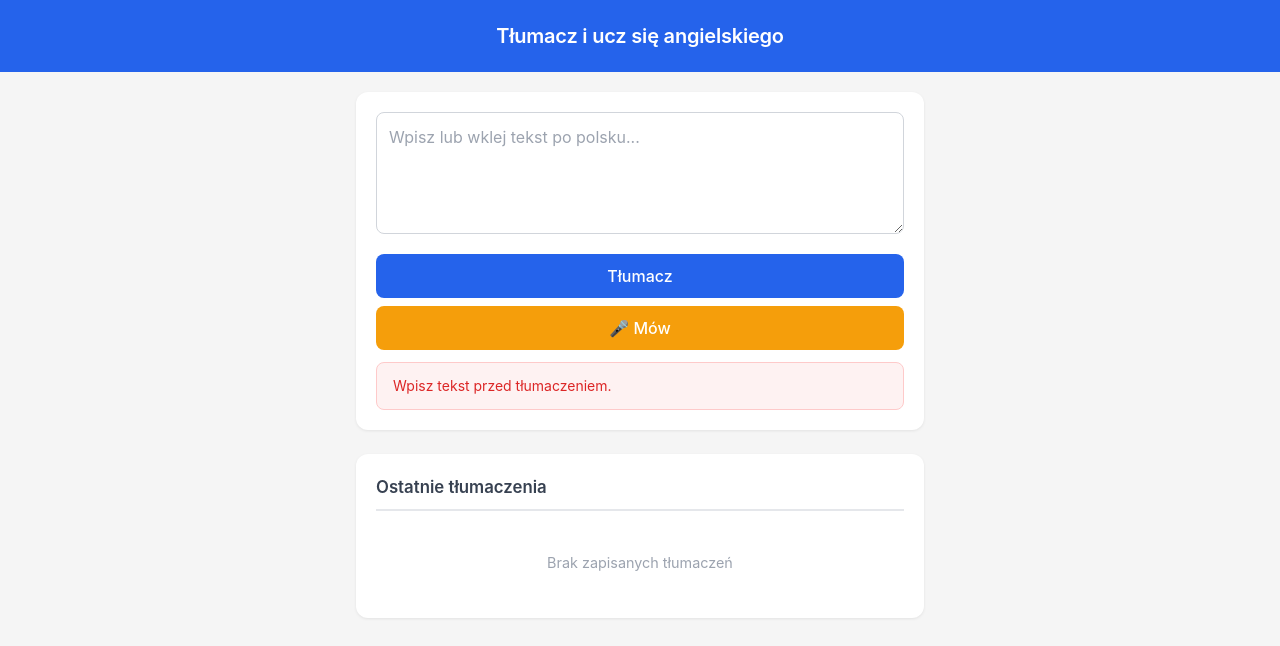
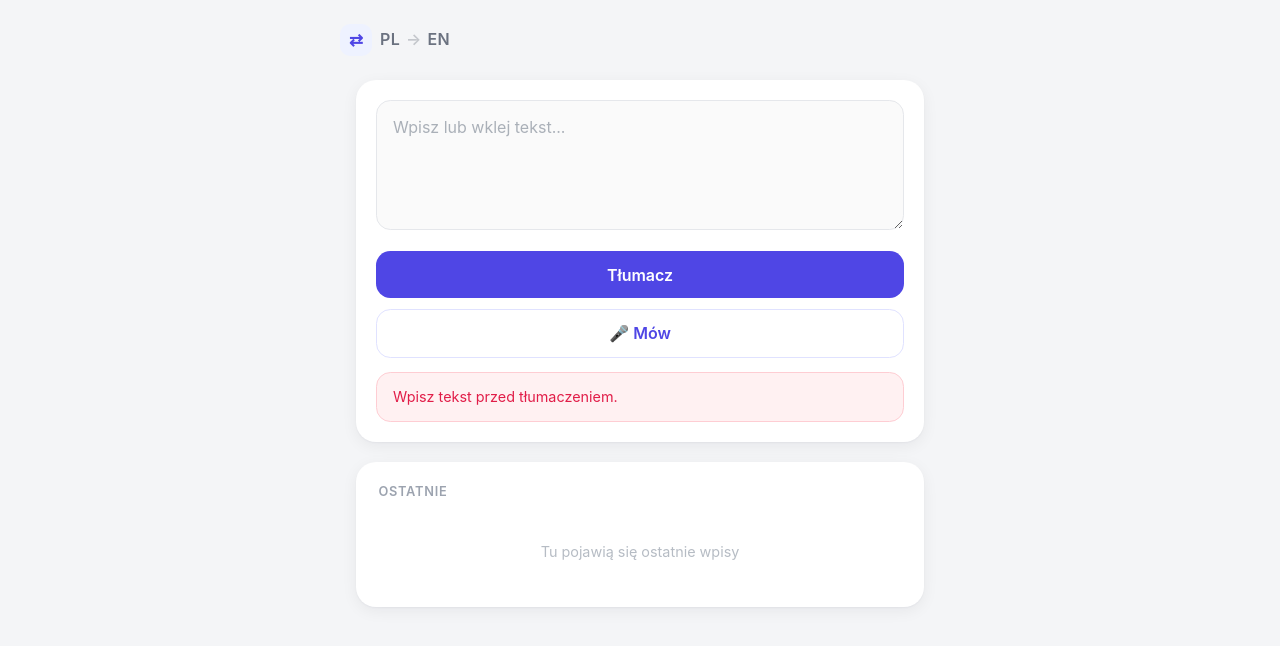
Before and after one commit to remigiuszdabrowski104-png/voice-translator, a plain HTML site: page frontend/index.html in a window 1280 px wide. Both pictures are taken after a click on the button "Tłumacz". Drawn offline with Linux system fonts and the light colour scheme.

Commit message:
design: nowy wyglad (jasny minimalizm) + neutralny naglowek PL-EN

```diff
--- a/frontend/index.html
+++ b/frontend/index.html
@@ -3,12 +3,15 @@
 <head>
     <meta charset="UTF-8">
     <meta name="viewport" content="width=device-width, initial-scale=1.0">
-    <title>Tłumacz i ucz się</title>
+    <title>PL → EN</title>
     <link rel="stylesheet" href="style.css">
 </head>
 <body>
     <header class="header">
-        <h1>Tłumacz i ucz się angielskiego</h1>
+        <div class="header-inner">
+            <span class="header-logo" aria-hidden="true">⇄</span>
+            <span class="header-title">PL <span class="header-arrow">→</span> EN</span>
+        </div>
     </header>
 
     <main class="container">
@@ -16,7 +19,7 @@
             <textarea
                 id="source-text"
                 class="textarea"
-                placeholder="Wpisz lub wklej tekst po polsku..."
+                placeholder="Wpisz lub wklej tekst..."
                 maxlength="5000"
                 rows="4"
             ></textarea>
@@ -45,7 +48,7 @@
         </section>
 
         <section class="history-section">
-            <h2 class="history-header">Ostatnie tłumaczenia</h2>
+            <h2 class="history-header">Ostatnie</h2>
             <ul id="history-list" class="history-list"></ul>
         </section>
     </main>
--- a/frontend/style.css
+++ b/frontend/style.css
@@ -12,76 +12,116 @@ html {
 body {
     font-family: -apple-system, BlinkMacSystemFont, "Segoe UI", Roboto, Oxygen,
         Ubuntu, Cantarell, "Helvetica Neue", Arial, sans-serif;
-    background-color: #f5f5f5;
-    color: #1a1a1a;
+    background-color: #f4f5f7;
+    color: #1c1c1e;
     line-height: 1.6;
     min-height: 100vh;
+    -webkit-font-smoothing: antialiased;
 }
 
+/* ---------- Nagłówek (neutralny PL → EN) ---------- */
+
 .header {
-    background-color: #2563eb;
-    color: #ffffff;
-    padding: 1.25rem 1rem;
-    text-align: center;
+    padding: 1.5rem 1rem 0.5rem;
 }
 
-.header h1 {
-    font-size: 1.25rem;
+.header-inner {
+    max-width: 600px;
+    margin: 0 auto;
+    display: flex;
+    align-items: center;
+    gap: 0.5rem;
+}
+
+.header-logo {
+    width: 32px;
+    height: 32px;
+    border-radius: 10px;
+    background: #eef2ff;
+    color: #4f46e5;
+    display: inline-flex;
+    align-items: center;
+    justify-content: center;
+    font-size: 1.05rem;
     font-weight: 600;
-    letter-spacing: -0.01em;
 }
+
+.header-title {
+    font-size: 1rem;
+    font-weight: 600;
+    color: #6b7280;
+    letter-spacing: 0.02em;
+}
+
+.header-arrow {
+    color: #c4c7cc;
+    margin: 0 0.1rem;
+}
+
+/* ---------- Układ ---------- */
 
 .container {
     max-width: 600px;
     margin: 0 auto;
-    padding: 1.25rem 1rem 2rem;
+    padding: 1rem 1rem 2.5rem;
 }
 
 .translate-section {
     background: #ffffff;
-    border-radius: 0.75rem;
+    border-radius: 1.25rem;
     padding: 1.25rem;
-    box-shadow: 0 1px 3px rgba(0, 0, 0, 0.08);
-    margin-bottom: 1.5rem;
+    box-shadow: 0 1px 2px rgba(16, 24, 40, 0.04),
+        0 4px 16px rgba(16, 24, 40, 0.06);
+    margin-bottom: 1.25rem;
 }
+
+/* ---------- Pole tekstowe ---------- */
 
 .textarea {
     width: 100%;
-    border: 1.5px solid #d1d5db;
-    border-radius: 0.5rem;
-    padding: 0.75rem;
+    border: 1px solid #e5e7eb;
+    border-radius: 0.9rem;
+    padding: 0.9rem 1rem;
     font-size: 1rem;
     font-family: inherit;
-    line-height: 1.5;
+    line-height: 1.55;
     resize: vertical;
-    transition: border-color 0.15s ease;
-    background: #ffffff;
-    color: #1a1a1a;
+    transition: border-color 0.15s ease, box-shadow 0.15s ease;
+    background: #fafafa;
+    color: #1c1c1e;
 }
 
 .textarea:focus {
     outline: none;
-    border-color: #2563eb;
-    box-shadow: 0 0 0 3px rgba(37, 99, 235, 0.15);
+    border-color: #818cf8;
+    background: #ffffff;
+    box-shadow: 0 0 0 4px rgba(99, 102, 241, 0.12);
 }
 
 .textarea::placeholder {
-    color: #9ca3af;
+    color: #aab0b8;
 }
+
+/* ---------- Przyciski ---------- */
 
 .btn {
     display: inline-flex;
     align-items: center;
     justify-content: center;
-    gap: 0.4rem;
+    gap: 0.45rem;
     border: none;
-    border-radius: 0.5rem;
+    border-radius: 0.9rem;
     cursor: pointer;
     font-size: 1rem;
-    font-weight: 500;
+    font-weight: 600;
     font-family: inherit;
-    padding: 0.75rem 1.5rem;
-    transition: background-color 0.15s ease, opacity 0.15s ease;
+    padding: 0.85rem 1.5rem;
+    transition: background-color 0.15s ease, opacity 0.15s ease,
+        transform 0.08s ease;
+}
+
+.btn:not(:disabled):active {
+    transform: scale(0.985);
 }
 
 .btn:disabled {
@@ -90,53 +130,77 @@ body {
 }
 
 .btn-primary {
-    background-color: #2563eb;
+    background-color: #4f46e5;
     color: #ffffff;
     width: 100%;
-    margin-top: 0.75rem;
+    margin-top: 0.85rem;
 }
 
 .btn-primary:not(:disabled):hover {
-    background-color: #1d4ed8;
+    background-color: #4338ca;
 }
 
-.btn-primary:not(:disabled):active {
-    background-color: #1e40af;
+.btn-mic {
+    background-color: #ffffff;
+    color: #4f46e5;
+    border: 1px solid #e0e2ff;
+    width: 100%;
+    margin-top: 0.65rem;
+}
+
+.btn-mic:not(:disabled):hover {
+    background-color: #f5f6ff;
+}
+
+.btn-mic.recording {
+    background-color: #ef4444;
+    color: #ffffff;
+    border-color: #ef4444;
+}
+
+.btn-mic.recording:not(:disabled):hover {
+    background-color: #dc2626;
 }
 
 .btn-play {
-    background-color: #f3f4f6;
-    color: #1f2937;
+    background-color: #ffffff;
+    color: #374151;
     padding: 0.5rem 1rem;
     font-size: 0.875rem;
-    border: 1.5px solid #e5e7eb;
-    margin-top: 0.5rem;
+    font-weight: 600;
+    border: 1px solid #e5e7eb;
+    margin-top: 0.75rem;
+    align-self: flex-start;
 }
 
 .btn-play:not(:disabled):hover {
-    background-color: #e5e7eb;
+    background-color: #f3f4f6;
 }
 
 .play-icon {
-    font-size: 0.75rem;
+    font-size: 0.7rem;
 }
 
+/* ---------- Komunikat błędu ---------- */
+
 .error-message {
-    background-color: #fef2f2;
-    color: #dc2626;
-    border: 1px solid #fecaca;
-    border-radius: 0.5rem;
-    padding: 0.75rem 1rem;
-    margin-top: 0.75rem;
-    font-size: 0.875rem;
+    background-color: #fff1f2;
+    color: #e11d48;
+    border: 1px solid #fecdd3;
+    border-radius: 0.9rem;
+    padding: 0.8rem 1rem;
+    margin-top: 0.85rem;
+    font-size: 0.9rem;
 }
+
+/* ---------- Wynik (nowe tłumaczenie) ---------- */
 
 .result-area {
     margin-top: 1rem;
-    padding: 1rem;
-    background: #f9fafb;
-    border-radius: 0.5rem;
-    border: 1px solid #e5e7eb;
+    padding: 1rem 1.1rem;
+    background: #f7f8fa;
+    border-radius: 1rem;
+    border: 1px solid #eef0f3;
 }
 
 .result-entry {
@@ -146,32 +210,37 @@ body {
 
 .result-pl {
     font-size: 0.85rem;
-    color: #6b7280;
-    margin-bottom: 0.25rem;
+    color: #8a9099;
+    margin-bottom: 0.3rem;
     word-break: break-word;
 }
 
 .result-en {
-    font-size: 1.15rem;
+    font-size: 1.2rem;
     font-weight: 600;
-    color: #111827;
+    color: #15161a;
     word-break: break-word;
+    line-height: 1.4;
 }
+
+/* ---------- Historia ---------- */
 
 .history-section {
     background: #ffffff;
-    border-radius: 0.75rem;
+    border-radius: 1.25rem;
     padding: 1.25rem;
-    box-shadow: 0 1px 3px rgba(0, 0, 0, 0.08);
+    box-shadow: 0 1px 2px rgba(16, 24, 40, 0.04),
+        0 4px 16px rgba(16, 24, 40, 0.06);
 }
 
 .history-header {
-    font-size: 1.05rem;
+    font-size: 0.8rem;
     font-weight: 600;
-    color: #374151;
-    margin-bottom: 1rem;
-    padding-bottom: 0.5rem;
-    border-bottom: 2px solid #e5e7eb;
+    color: #9ca3af;
+    text-transform: uppercase;
+    letter-spacing: 0.06em;
+    margin-bottom: 0.85rem;
+    padding-left: 0.15rem;
 }
 
 .history-list {
@@ -179,88 +248,64 @@ body {
 }
 
 .history-list:empty::after {
-    content: "Brak zapisanych tłumaczeń";
+    content: "Tu pojawią się ostatnie wpisy";
     display: block;
-    color: #9ca3af;
+    color: #b6bcc4;
     font-size: 0.9rem;
     text-align: center;
     padding: 1.5rem 0;
 }
 
 .history-entry {
-    padding: 0.75rem 0;
-    border-bottom: 1px solid #f3f4f6;
+    background: #f7f8fa;
+    border: 1px solid #eef0f3;
+    border-radius: 1rem;
+    padding: 0.85rem 1rem;
+    margin-bottom: 0.6rem;
     display: flex;
     flex-direction: column;
 }
 
 .history-entry:last-child {
-    border-bottom: none;
-    padding-bottom: 0;
-}
-
-.history-entry:first-child {
-    padding-top: 0;
+    margin-bottom: 0;
 }
 
 .history-pl {
     font-size: 0.8rem;
-    color: #9ca3af;
-    margin-bottom: 0.15rem;
+    color: #aab0b8;
+    margin-bottom: 0.2rem;
     word-break: break-word;
 }
 
 .history-en {
     font-size: 1.05rem;
     font-weight: 600;
-    color: #111827;
+    color: #15161a;
     word-break: break-word;
+    margin-bottom: 0.1rem;
 }
 
-.btn-mic {
-    background-color: #f59e0b;
-    color: #ffffff;
-    width: 100%;
-    margin-top: 0.5rem;
-}
-
-.btn-mic:not(:disabled):hover {
-    background-color: #d97706;
-}
-
-.btn-mic:not(:disabled):active {
-    background-color: #b45309;
-}
-
-.btn-mic.recording {
-    background-color: #dc2626;
-}
-
-.btn-mic.recording:not(:disabled):hover {
-    background-color: #b91c1c;
-}
-
-.btn-mic.recording:not(:disabled):active {
-    background-color: #991b1b;
-}
+/* ---------- Pasek statusu mikrofonu ---------- */
 
 .mic-status {
     font-size: 0.85rem;
     color: #6b7280;
-    margin-top: 0.5rem;
+    margin-top: 0.65rem;
     text-align: center;
 }
+
+/* ---------- Spinner ładowania ---------- */
 
 .spinner {
     display: inline-block;
     width: 1em;
     height: 1em;
-    border: 2px solid rgba(255, 255, 255, 0.3);
+    border: 2px solid rgba(255, 255, 255, 0.35);
     border-top-color: #ffffff;
     border-radius: 50%;
     animation: spin 0.6s linear infinite;
     vertical-align: middle;
-    margin-right: 0.3em;
+    margin-right: 0.35em;
 }
 
 @keyframes spin {
@@ -269,21 +314,20 @@ body {
     }
 }
 
-@media (max-width: 400px) {
-    .header h1 {
-        font-size: 1.1rem;
+/* ---------- Telefon ---------- */
+
+@media (max-width: 480px) {
+    .header {
+        padding: 1.25rem 0.85rem 0.5rem;
     }
 
     .container {
-        padding: 1rem 0.75rem 1.5rem;
+        padding: 0.85rem 0.85rem 2rem;
     }
 
     .translate-section,
     .history-section {
-        padding: 1rem;
-    }
-
-    .textarea {
-        font-size: 1rem;
+        padding: 1.1rem;
+        border-radius: 1.1rem;
     }
 }
```
